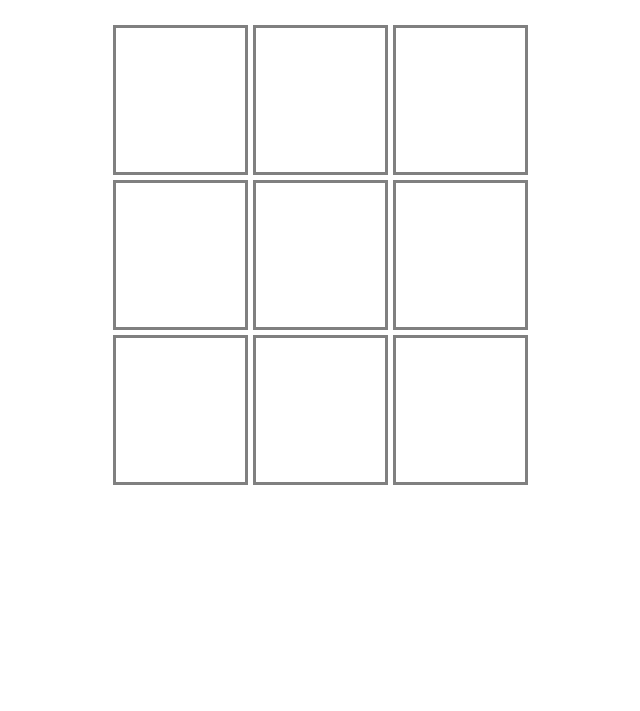
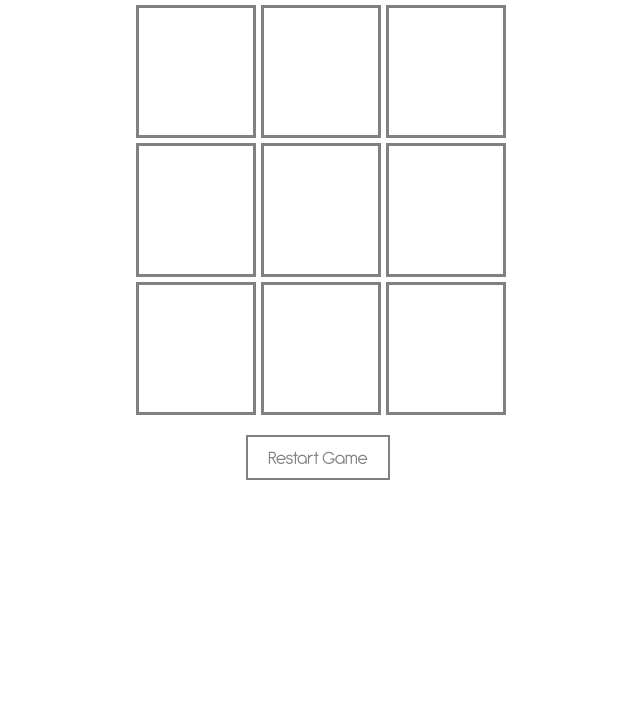
Before and after one commit to saurabh0402/Tic-Tac-Toe, a website: page views/index.html in a window 1280 px wide. Shown: the part 89-800 px from the top of the page, without its empty margins (322-962 px from the left). Drawn offline with Linux system fonts and the light colour scheme.

Commit message:
Allow user to restart game

```diff
--- a/public/css/main.css
+++ b/public/css/main.css
@@ -13,7 +13,7 @@
 	text-align: center;
 	font-size: 3em;
 	font-family: antipasto;
-	padding: 20px 20px 40px 20px;
+	padding: 20px 20px 20px 20px;
 	color: grey;
 }
 
@@ -24,8 +24,8 @@
 
 .grid {
 	display: inline-block;
-	width: 450px;
-	height: 450px;
+	width: 400px;
+	height: 400px;
 }
 
 .row {
@@ -52,7 +52,31 @@
 	width: 100%;
 	text-align: center;
 	font-family: antipasto;
-	color: red;
-	margin-top: 30px;
+	color: grey;
+	margin-top: 20px;
 	font-size: 2em;
 }
+
+.restartDiv {
+	width: 100%;
+	text-align: center;
+}
+
+.restartButton {
+	background-color: white;
+	border: 2px solid grey;
+	padding: 10px 20px;
+	font-size: 1.2em;
+	font-family: antipasto;
+	color: grey;
+	margin-top: 30px;
+	cursor: pointer;
+	-webkit-transition: all 0.3s;
+	-moz-transition: all 0.3s;
+	transition: all 0.3s;
+}
+
+.restartButton:hover {
+	background-color: grey;
+	color: white;
+}
--- a/public/js/main.js
+++ b/public/js/main.js
@@ -189,5 +189,7 @@
 		return res[ans];
 	}
 
+	document.getElementsByClassName("restartButton")[0].addEventListener("click", init, false);
+
 	init();
 })();
--- a/views/index.html
+++ b/views/index.html
@@ -29,6 +29,9 @@
 				</div>
 			</div>
 		</div>
+		<div class = "restartDiv">
+			<button class = "restartButton"> Restart Game </button>
+		</div>
 		<div class = "error">
 
 		</div>
```
